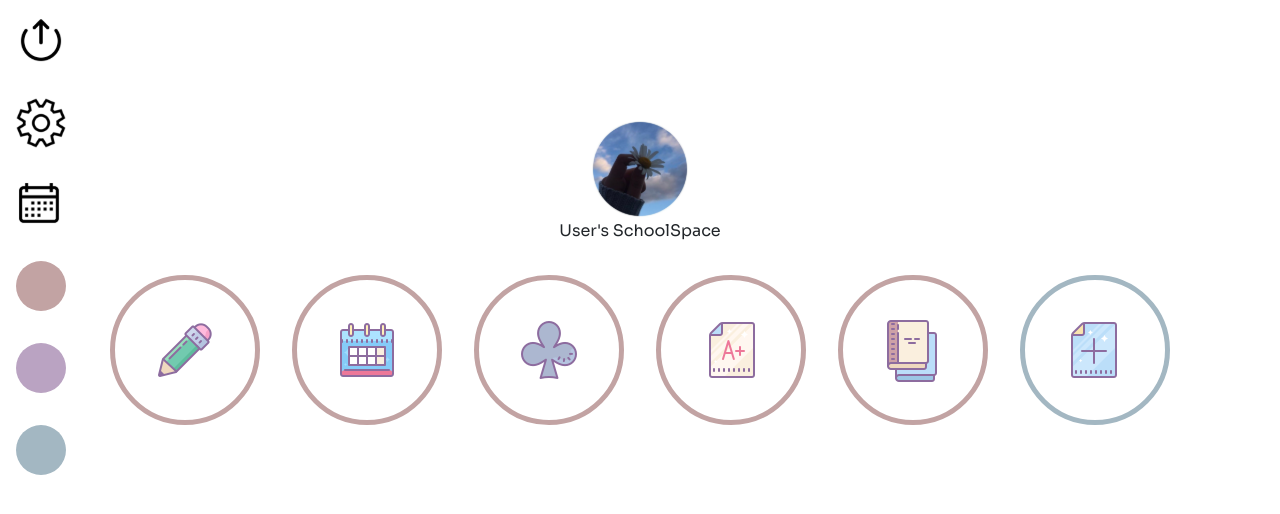
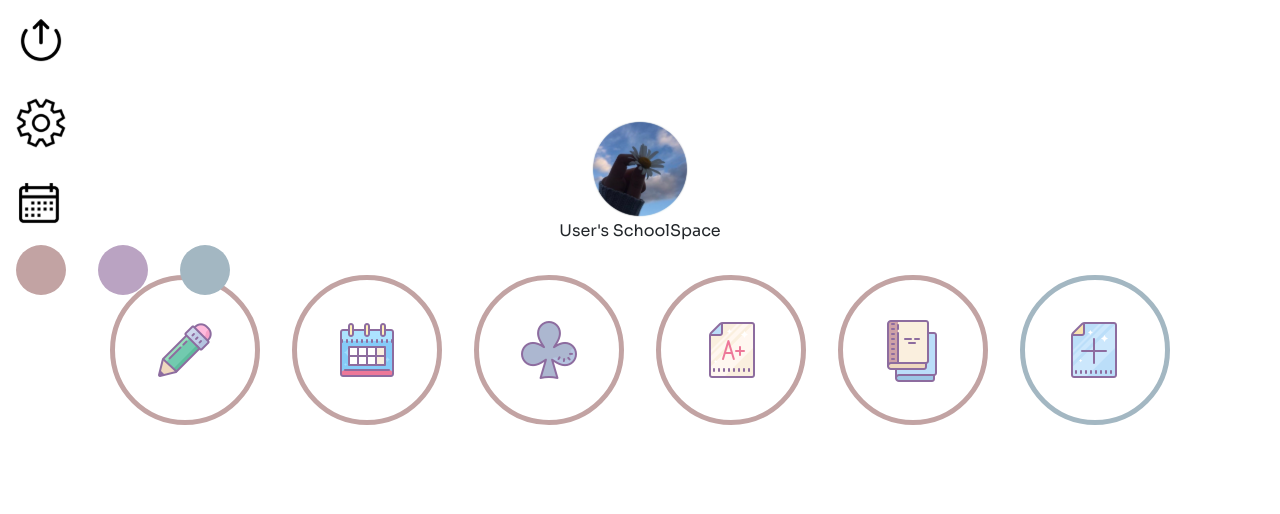
Before and after one commit to AlvarezKevin/Lifelyhood, a React (Create React App) app in the folder client/: page /school in a window 1280 px wide. Shown: the top 514 px of the page. Built offline with nearby package versions, Linux system fonts and the light colour scheme.

Commit message:
updated profile page

```diff
--- a/client/src/components/ProfileNav/index.js
+++ b/client/src/components/ProfileNav/index.js
@@ -6,18 +6,24 @@ import logout from "../../images/profile/logout.svg";
 import red from "../../images/profile/red.svg";
 import purple from "../../images/profile/purple.svg";
 import blue from "../../images/profile/blue.svg";
+import { useLocation } from 'react-router-dom'
 
 const ProfileNav = () => {
+  let location = useLocation();
+
   return (
     <>
         <Nav>
             <NavLink to="/"><img src={logout} alt="log out" /></NavLink>
-            <NavLink><img src={settings} alt="settings" /></NavLink>
-            <NavLink><img src={calender} alt="calender" /></NavLink>
-            {/*do not show links in home page*/}
-            <NavLink to="/school"><img src={red} alt="nav_school" /></NavLink>
-            <NavLink to="/work"><img src={purple} alt="nav_work" /></NavLink>
-            <NavLink to="/personal"><img src={blue} alt="nav_personal" /></NavLink>
+            <NavLink to="/"><img src={settings} alt="settings" /></NavLink>
+            <NavLink to="/"><img src={calender} alt="calender" /></NavLink>
+            {location.pathname !=="/profile" &&
+              <div>
+                <NavLink to="/school"><img src={red} alt="nav_school" /></NavLink>
+                <NavLink to="/work"><img src={purple} alt="nav_work" /></NavLink>
+                <NavLink to="/personal"><img src={blue} alt="nav_personal" /></NavLink>
+              </div>
+            }
         </Nav>
     </>
   );
```
Also changed, not shown: client/public/manifest.json.
